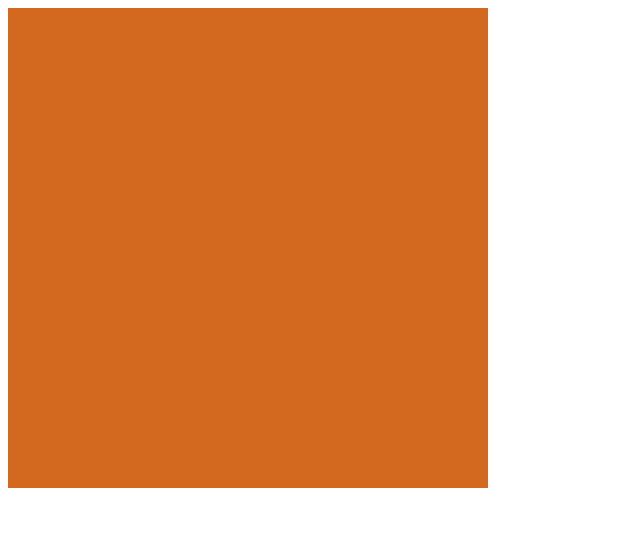
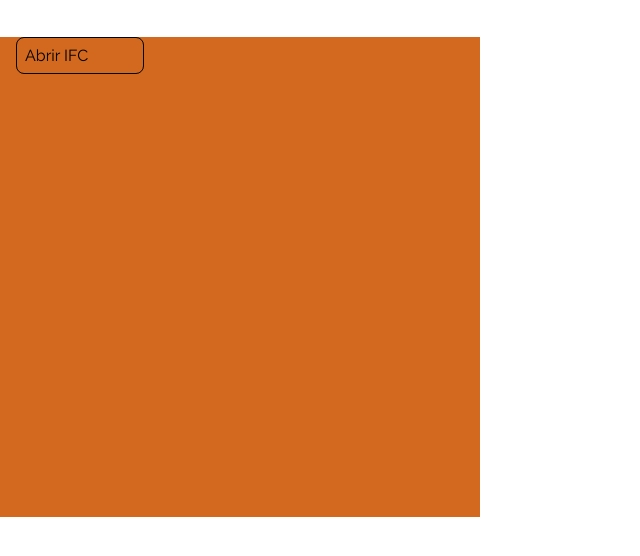
Before and after one commit to BIMrras/iLoveIFC, a website: page index.html in a window 1280 px wide. Shown: the whole page, without its empty margins (0-640 px from the left). Drawn offline with Linux system fonts and the light colour scheme; files whose address does not match are found by name.

Commit message:
seguimos avanzando

```diff
--- a/CSS/main.css
+++ b/CSS/main.css
@@ -1,3 +1,17 @@
+* {
+    margin: 0;
+    padding: 0;
+    box-sizing: border-box;
+}
+
+body {
+    font-family: 'Raleway', sans-serif;
+}
+
+input {
+    visibility: hidden;
+}
+
 .container {
     width: 30rem;
     height: 30rem;
@@ -7,3 +21,17 @@
 .container:hover {
     background-color: blue;
 }
+
+.button {
+    border: solid 1px black;
+    width: 8rem;
+    margin: 1rem;
+    padding: 0.5rem;
+    cursor: pointer;
+    transition: all 0.2s ease-in-out;
+    border-radius: 0.5rem;
+}
+
+.button:hover {
+    background-color: gray;
+}
--- a/JS/index.js
+++ b/JS/index.js
@@ -1 +1,5 @@
 import { IfcAPI } from "web-ifc/web-ifc-api";
+
+const button = document.getElementById("input-ifc");
+
+console.log(button);
--- a/archivo.txt
+++ /dev/null
@@ -1 +0,0 @@
-añksdj
--- a/index.html
+++ b/index.html
@@ -4,11 +4,17 @@
     <meta charset="UTF-8">
     <meta http-equiv="X-UA-Compatible" content="IE=edge">
     <meta name="viewport" content="width=device-width, initial-scale=1.0">
+	<link rel="preconnect" href="https://fonts.googleapis.com">
+	<link rel="preconnect" href="https://fonts.gstatic.com" crossorigin>
+	<link href="https://fonts.googleapis.com/css2?family=Raleway:ital,wght@0,100;0,200;0,400;0,600;0,800;1,100;1,200;1,400;1,600;1,800&display=swap" rel="stylesheet">
 	<link rel="stylesheet" href="./CSS/main.css">
     <title>Document</title>
 </head>
 <body>
+	<input id="input-element" type="file">
     <script src="./bundle.js"></script>
-	<div id="ifc-data-container" class="container"></div>
+	<div id="ifc-data-container" class="container">
+		<div class="button">Abrir IFC</div>
+	</div>
 </body>
 </html>
```
